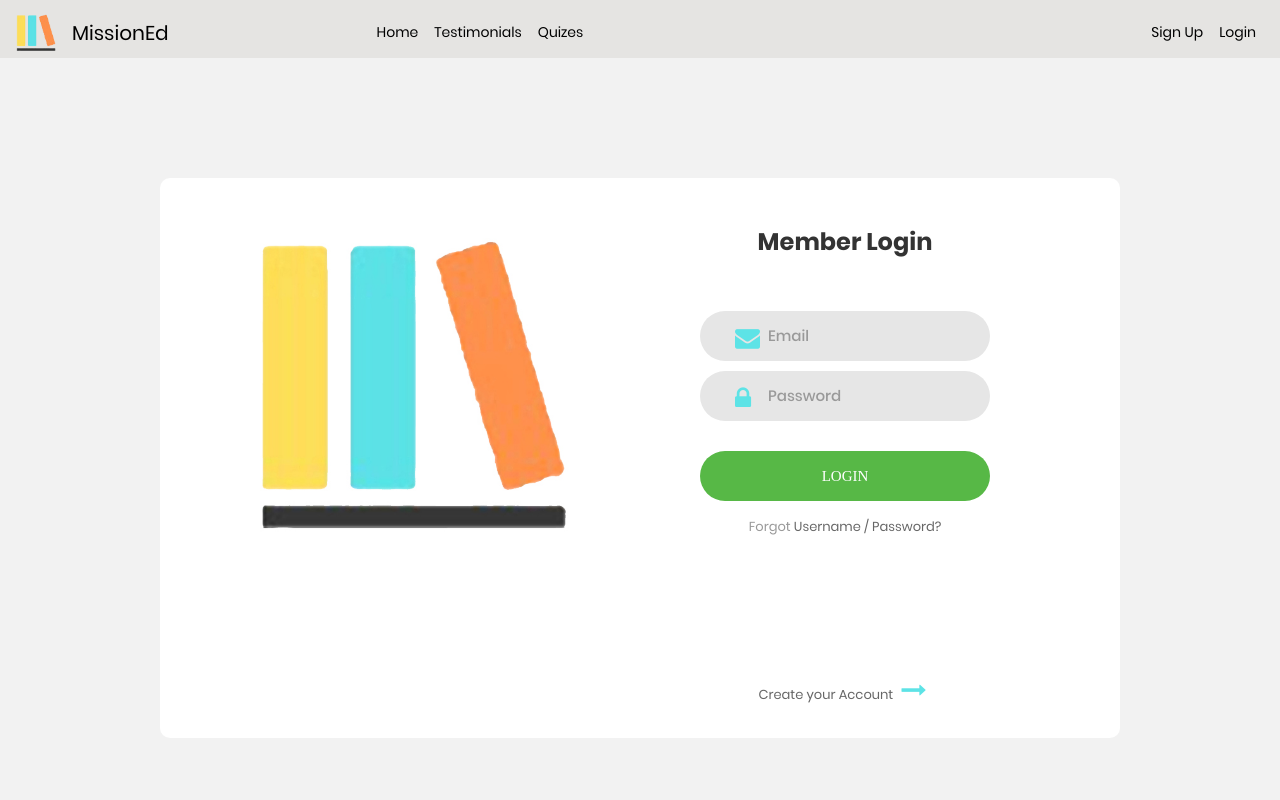
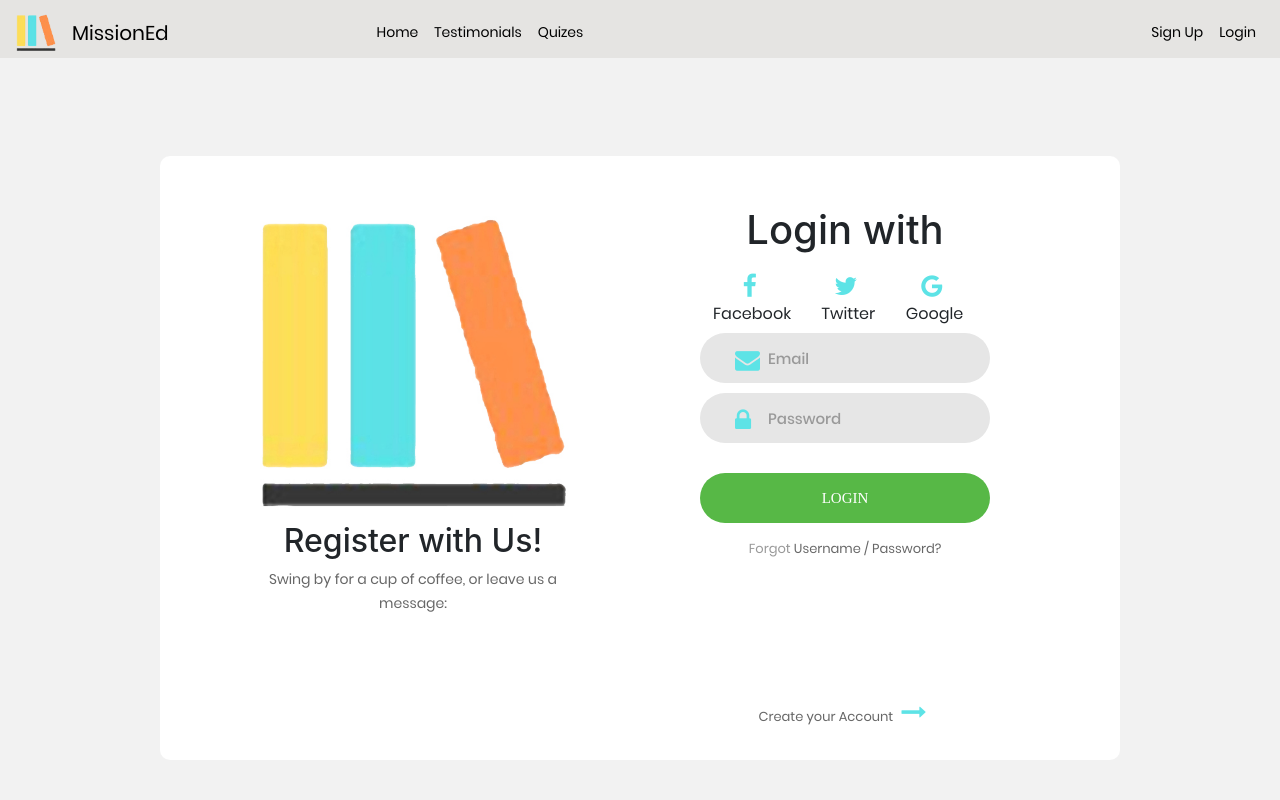
Before and after one commit to divyanshgupta56/mi-ed-home_page, a plain HTML site: page signlog/log.html in a window 1280 px wide. Shown: the top 800 px of the page. Drawn offline with nearby package versions, Linux system fonts and the light colour scheme; a web font is replaced by a local one.

Commit message:
(sign up with)icons added

```diff
--- a/signlog/log.html
+++ b/signlog/log.html
@@ -1,13 +1,14 @@
 <!DOCTYPE html>
 <html lang="en">
 <head>
-	<title>Login V1</title>
+	<title>MissionEd</title>
+  <link rel="icon" href="logo.jpg" type="image/icon type">
 	<meta charset="UTF-8">
 
 
 	<meta name="viewport" content="width=device-width, initial-scale=1">
 <!--===============================================================================================-->
-	<link rel="icon" type="image/png" href="images/icons/favicon.ico"/>
+	<link rel="icon" type="image/png" href="logo.jpg"/>
 <!--===============================================================================================-->
 	<link rel="stylesheet" type="text/css" href="vendor/bootstrap/css/bootstrap.min.css">
 <!--===============================================================================================-->
@@ -23,7 +24,7 @@
 	<link rel="stylesheet" type="text/css" href="css/main.css">
 <!--===============================================================================================-->
 <link rel="stylesheet" href="https://cdnjs.cloudflare.com/ajax/libs/font-awesome/4.7.0/css/font-awesome.min.css">
-<link rel="shortcut icon" href="logo.png"/>
+<link rel="shortcut icon" href="logo.jpg"/>
  <link href="//maxcdn.bootstrapcdn.com/bootstrap/4.0.0/css/bootstrap.min.css" rel="stylesheet" id="bootstrap-css">
 <script src="//maxcdn.bootstrapcdn.com/bootstrap/4.0.0/js/bootstrap.min.js"></script>
 <script src="//code.jquery.com/jquery-1.11.1.min.js"></script>
@@ -116,12 +117,28 @@
 			<div class="wrap-login100">
 				<div class="login100-pic js-tilt" data-tilt>
 					<img src="logo2.jpg" alt="IMG">
+          <div style="text-align:center">
+          <h2>Register with Us!</h2>
+          <p>Swing by for a cup of coffee, or leave us a message:</p>
+        </div>
 				</div>
 
 				<form class="login100-form validate-form">
-					<span class="login100-form-title">
-						Member Login
-					</span>
+
+          <div class="social" style="  position: relative; border-radius: 5px;  background-color: #fff; ">
+          <div>
+             <h1><center>Login with</center></h1>
+             <a href="#" class="fb btn" class="b">
+               <i class="fa fa-facebook fa-fw"></i>  <center>Facebook</center>
+              </a>
+             <a href="#" class="twitter btn" class="b">
+               <i class="fa fa-twitter fa-fw"></i> <center> Twitter</center>
+             </a>
+             <a href="#" class="google btn" class="b"><i class="fa fa-google fa-fw">
+             </i> <center>Google</center>
+             </a>
+          </div>
+         </div>
 
 					<div class="wrap-input100 validate-input" data-validate = "Valid email is required: ex@abc.xyz">
 						<input class="input100" type="text" name="email" placeholder="Email">
```
Also changed, not shown: signlog/sign.html (+25 -6 lines), team.html (+1 -1 lines).
